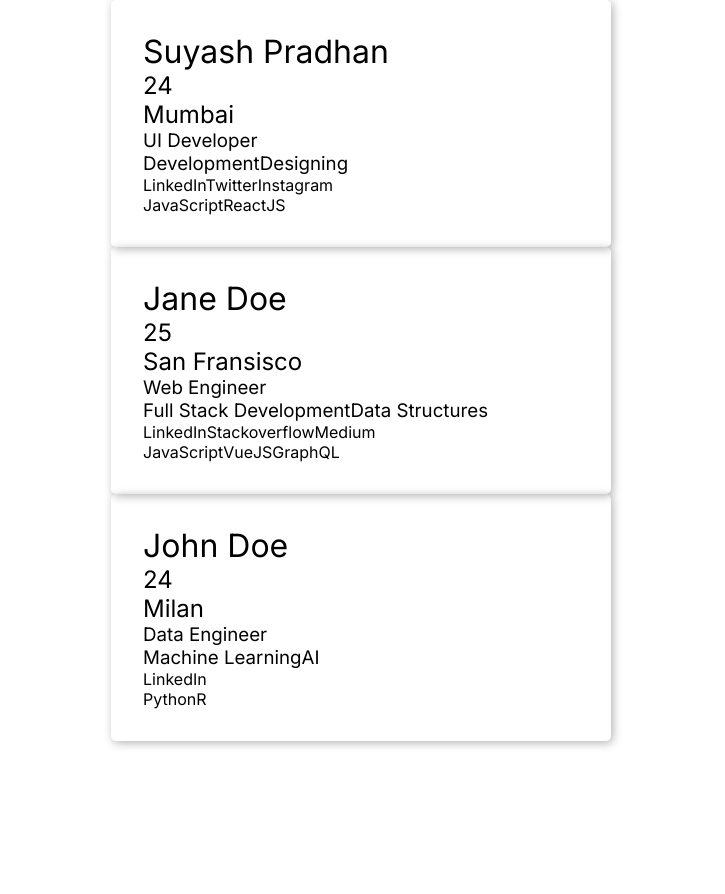
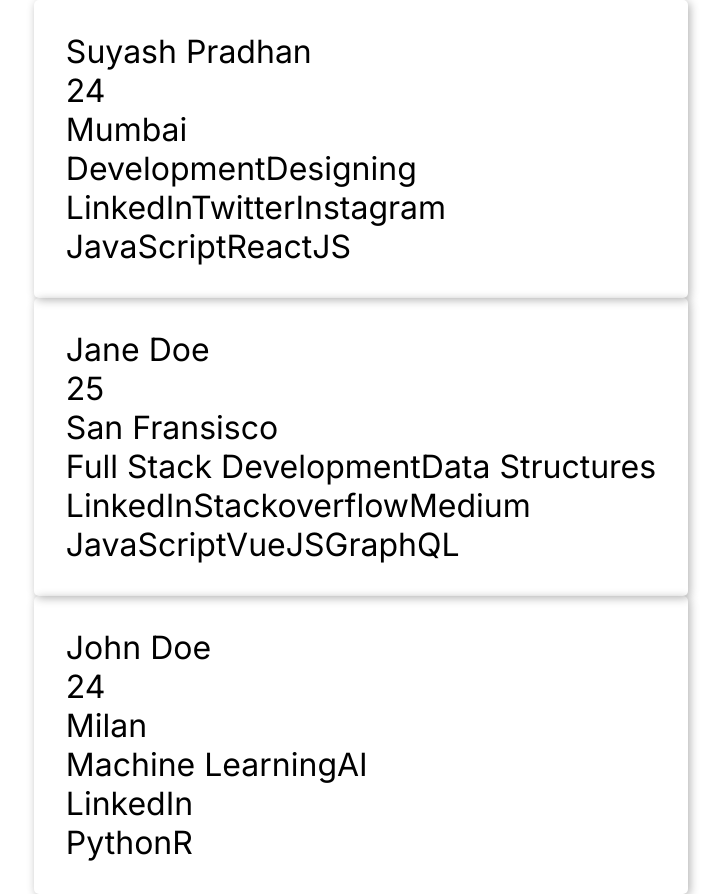
Before and after one commit to suyashpradhan/movie-search-app, a React (Create React App) app: page / in a window 1280 px wide. Shown: the whole page, without its empty margins (279-1004 px from the left). Before the commit the page ends 800 px from the top, so only its background shows below. Built offline with nearby package versions, Linux system fonts and the light colour scheme.

Commit message:
Practiced about props

```diff
--- a/src/ContactInfo/App.js
+++ b/src/ContactInfo/App.js
@@ -5,19 +5,21 @@
 
 function App() {
   let component = Data.map((item) => (
-    <ContactComponent
-      key={item.id}
-      name={item.name}
-      age={item.age}
-      location={item.location}
-      designation={item.designation}
-      interest={item.interest.map((singleInterest) => singleInterest)}
-      socialLink={item.socialLink.map((links) => links)}
-      langaugesKnown={item.langaugesKnown.map((langauge) => langauge)}
-    />
+    <ContactComponent key={item.id} info={item} />
   ));
+  return <div>{component}</div>;
 
-  return <div>{component}</div>;
+  /* let component = Data.map((item) => {
+    return (
+      <div className="container" key={item.id}>
+        <h1>{item.name}</h1>
+        <h1>{item.age}</h1>
+        <h1>{item.location}</h1>
+        <h1>{item.designation}</h1>
+      </div>
+    );
+  });
+
+  return <div>{component}</div>; */
 }
-
 export default App;
--- a/src/ContactInfo/ContactComponent.js
+++ b/src/ContactInfo/ContactComponent.js
@@ -3,13 +3,13 @@
 function ContactComponent(props) {
   return (
     <div className="container">
-      <h1>{props.name}</h1>
-      <h2>{props.age}</h2>
-      <h2>{props.location}</h2>
-      <h3>{props.designation}</h3>
-      <h3>{props.interest}</h3>
-      <h4>{props.socialLink}</h4>
-      <h4>{props.langaugesKnown}</h4>
+      <h1>{props.info.name}</h1>
+      <h1>{props.info.age}</h1>
+      <h1>{props.info.location}</h1>
+      <h1>{props.info.description}</h1>
+      <h1>{props.info.interest.map((singleInterest) => singleInterest)}</h1>
+      <h1>{props.info.socialLink.map((social) => social)}</h1>
+      <h1>{props.info.langaugesKnown.map((langauges) => langauges)}</h1>
     </div>
   );
 }
```
Also changed, not shown: 1 other file (tests, documents, lock files or other folders).
